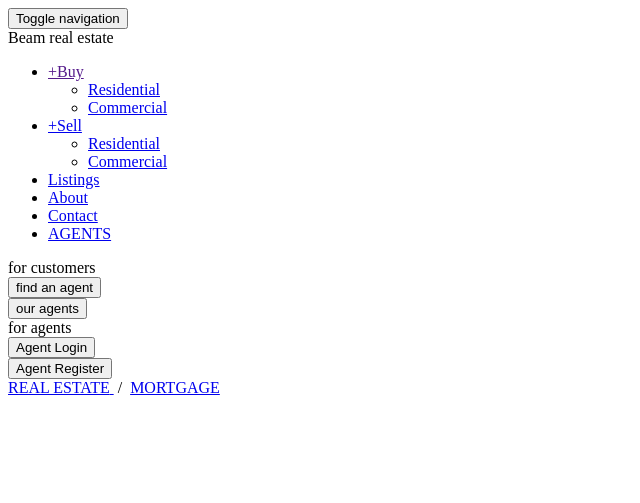
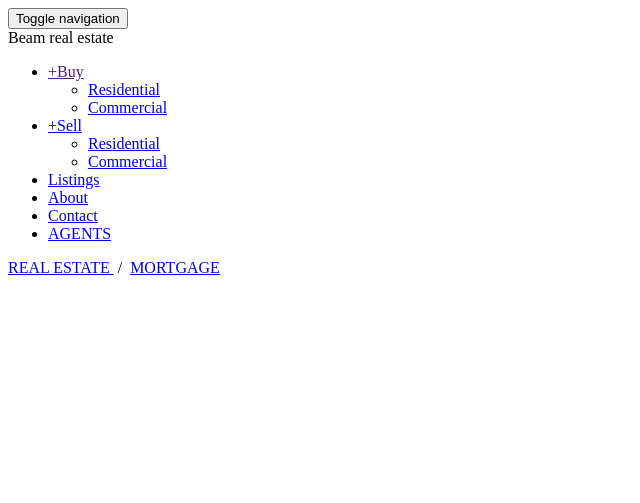
Before and after one commit to arajparaj/beam-mortgage-pos, a PHP site: page / in a window 1280 px wide. Shown: the top 503 px of the page, without its empty margins (0-640 px from the left). Run offline with PHP 8.4, Linux system fonts and the light colour scheme.

Commit message:
finished agents

```diff
--- a/ui/index.html
+++ b/ui/index.html
@@ -53,7 +53,7 @@
                                     <a href="#">Contact</a>
                                 </li>
                                 <li>
-                                    <a href="#">AGENTS</a>
+                                    <a href="agents">AGENTS</a>
                                 </li>
                             </ul>
                         </div>
@@ -64,34 +64,7 @@
         <div class="row">
             <div class="col-xs-12">
                 <div id="container-body" class="col-md-8 col-md-offset-2">
-                    <div class="central-container body-container agent-container">
-                        <div class="col-md-4 agents-body-container">
-                            <div class=" col-md-4 agents-body">
-                                <div class="col-md-4"><span class="agents-heading text-uppercase text-nowrap text-bold">for customers</span></div>
-                                <div class="col-md-4">
-                                    <button class="button-class text-nowrap">find an agent</button>
-                                </div>
-                                <div class="col-md-4">
-                                    <button class="button-class text-nowrap">our agents</button>
-                                </div>
-                            </div>
-                            <span class="clear"></span>
-                        </div>
-                        <div class="col-md-4 agents-body-container">
-                            <div class="col-md-4 agents-body">
-                                <div class="col-md-4">
-                                    <span class="agents-heading text-uppercase text-nowrap text-bold">for agents</span>
-                                </div>
-                                <div class="col-md-4">
-                                    <button class="button-class text-nowrap">Agent Login</button>
-                                </div>
-                                <div class="col-md-4">
-                                    <button class="button-class text-nowrap">Agent Register</button>
-                                </div>
-                            </div>
-                            <span class="clear"></span>
-                        </div>
-                    </div>
+
                 </div>
             </div>
         </div>
--- a/ui/src/assets/page.js
+++ b/ui/src/assets/page.js
@@ -38,6 +38,10 @@ $(document).ready(function() {
         loadPage('/pages/mortgage/about.html');
     });
 
+    page('/mortgage/agents', function() {
+        loadPage('/pages/mortgage/agents.html');
+    });
+
     page('*', function() {
         page.redirect('/mortgage');
     })
```
Also changed, not shown: ui/src/assets/app.css (+11 -14 lines), ui/src/pages/mortgage/agents.html (added, +22 -0 lines).
